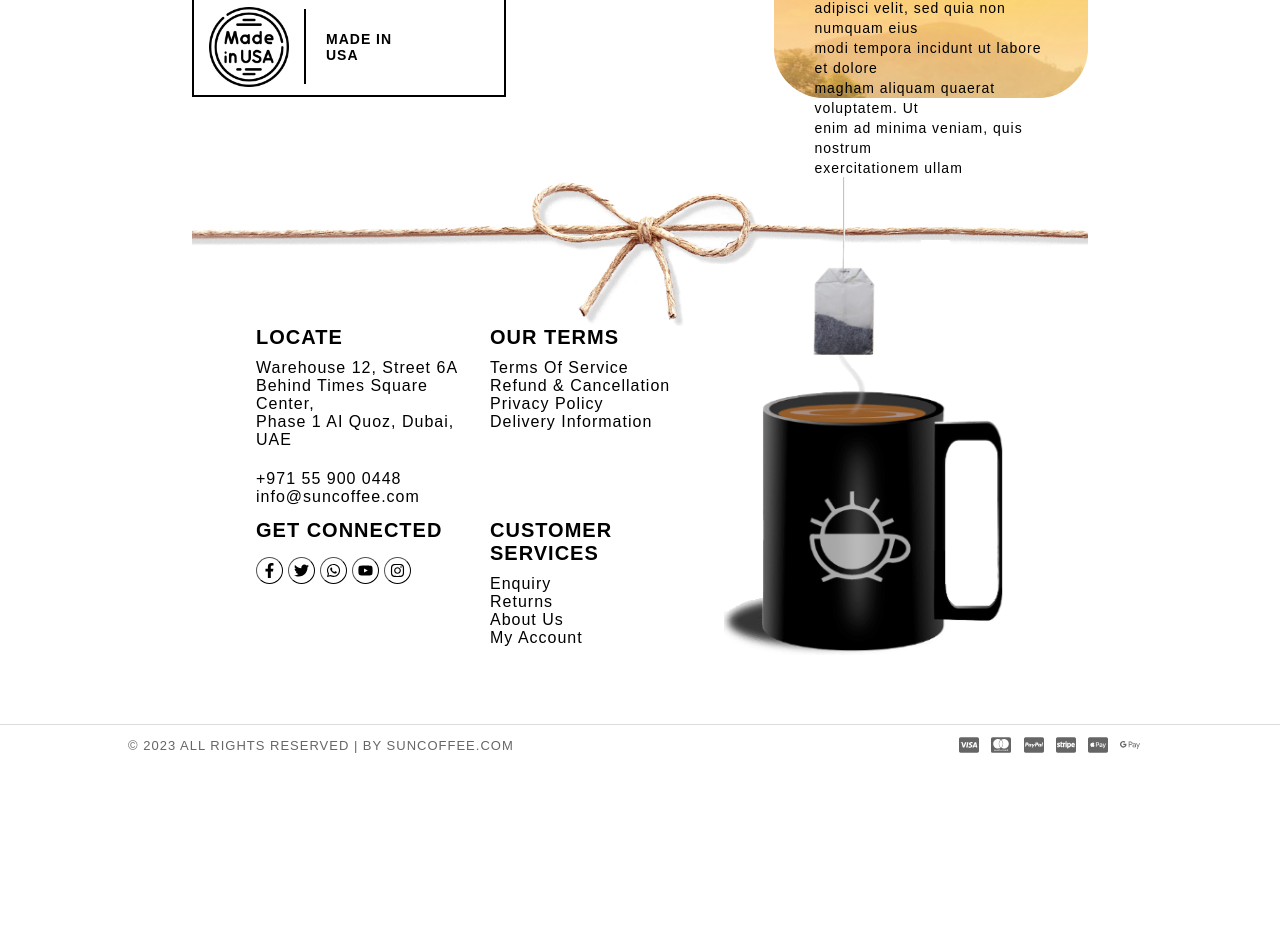
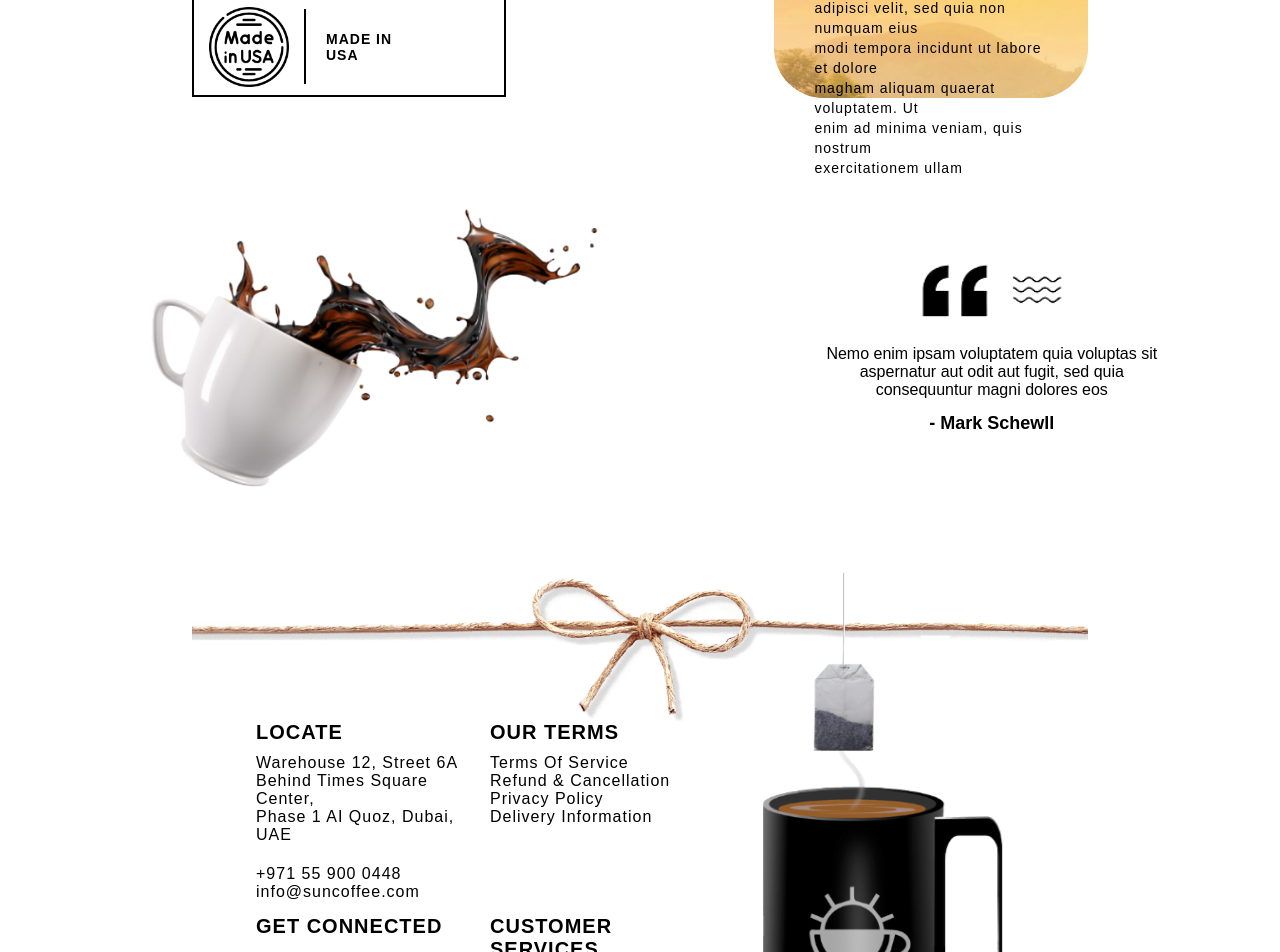
Before and after one commit to Egor-Ivankov/coffee-shop, a React (Vite) app: page / in a window 1280 px wide. Shown: the part 1312-2264 px from the top of the page. Before the commit the page ends 2077 px from the top, so only its background shows below. Built offline with nearby package versions, Linux system fonts and the light colour scheme; a web font is replaced by a local one.

Commit message:
add CupCoffeeSection component

```diff
--- /dev/null
+++ b/src/components/views/homePage/CupCoffeeSection/CupCoffeeSection.jsx
@@ -0,0 +1,23 @@
+import React from 'react';
+import cupCoffee from '@assets/img/cup-coffee.png';
+import commasLines from '@assets/img/commas-lines.png';
+import './cupCoffeeSection.scss';
+
+export default function CupCoffeeSection() {
+    return (
+        <section className='cup-coffee-section'>
+            <img className='cup-coffee-section-cup' src={cupCoffee} alt="cup-coffee" />
+            <div className='cup-coffee-section-container'>
+                <img className='cup-coffee-section-container-commas' src={commasLines} alt="commas-lines" />
+                <p className='cup-coffee-section-container-quotation'>
+                    Nemo enim ipsam voluptatem  quia voluptas sit <br/>
+                    aspernatur aut odit aut fugit, sed quia <br/>
+                    consequuntur magni dolores eos
+                </p>
+                <p className='cup-coffee-section-container-author'>
+                    - Mark Schewll
+                </p>
+            </div>
+        </section>
+    )
+}
--- /dev/null
+++ b/src/components/views/homePage/CupCoffeeSection/cupCoffeeSection.scss
@@ -0,0 +1,34 @@
+.cup-coffee-section {
+    display: flex;
+    flex-direction: row;
+    justify-content: center;
+    margin-top: 3%;
+
+    &-cup {
+        margin-right: 12%;
+        width: 550px;
+    }
+
+    &-container {
+        width: 30%;
+        text-align: center;
+        margin-top: 8%;
+
+        &-commas {
+            width: 170px;
+        }
+
+        &-quotation {
+            margin: 4% 0;
+            line-height: 1.1;
+            font-weight: 500;
+            font-size: 16px;
+        }
+
+        &-author {
+            @extend .cup-coffee-section-container-quotation;
+            font-weight: 700;
+            font-size: 18px;
+        }
+    }
+}
--- a/src/index.jsx
+++ b/src/index.jsx
@@ -6,12 +6,14 @@ import { Footer } from '@components/layout'
 import CoffeeBagSection from '@components/views/homePage/coffeeBagSection/CoffeeBagSection';
 import FooterSection from '@components/views/homePage/FooterSection/FooterSection';
 import BenefitsSection from '@components/views/homePage/BenefitsSection/BenefitsSection';
+import CupCoffeeSection from '@components/views/homePage/CupCoffeeSection/CupCoffeeSection';
 
 ReactDOM.createRoot(document.getElementById('root')).render(
   <React.StrictMode>
     <NavBar/>
     <CoffeeBagSection/>
     <BenefitsSection/>
+    <CupCoffeeSection/>
     <FooterSection />
     <Footer />
   </React.StrictMode>
```
Also changed, not shown: src/assets/img/commas-lines.png (added), src/assets/img/cup-coffee.png (added).
